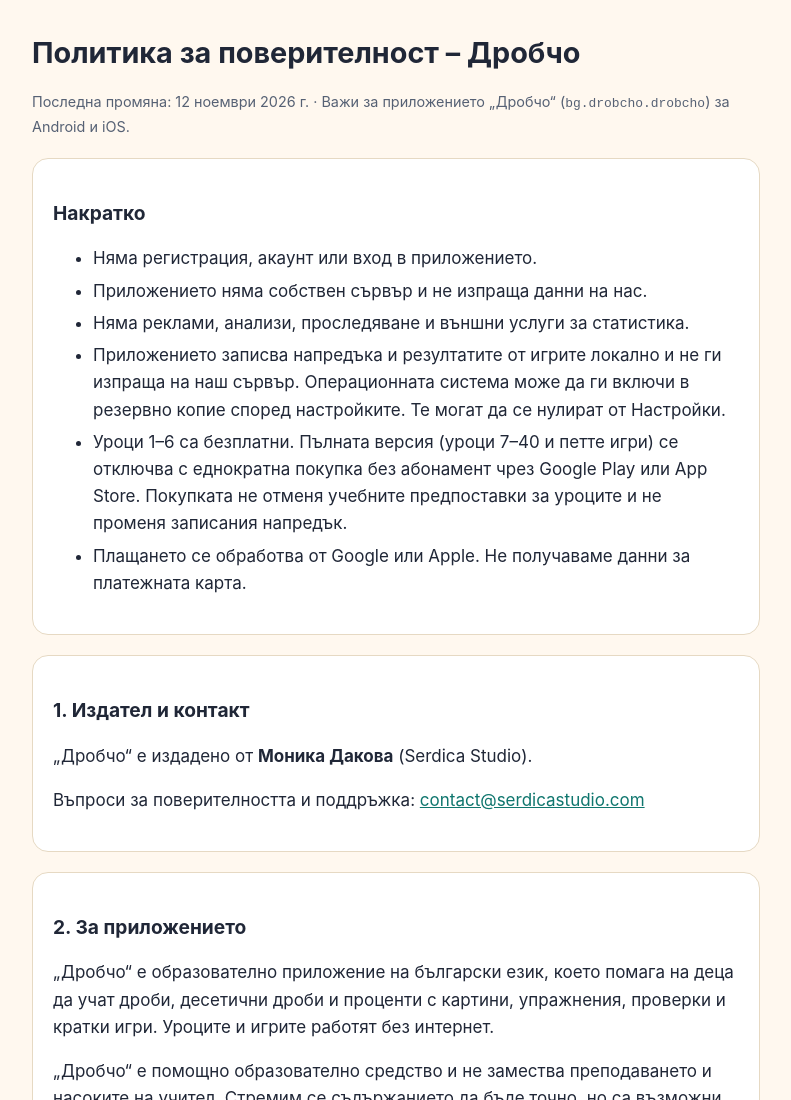
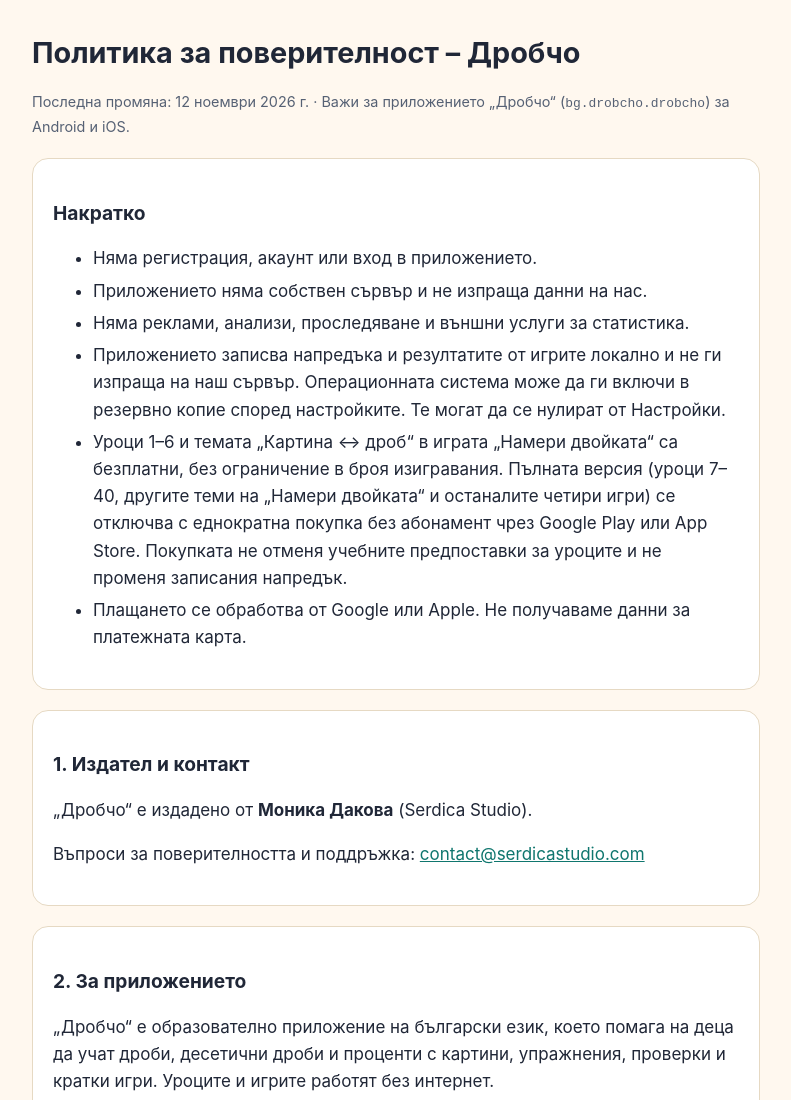
Before and after one commit to ddakov/drobcho-privacy, a plain HTML site: page index.html in a window 1280 px wide. Shown: the top 1100 px of the page, without its empty margins (244-1035 px from the left). Drawn offline with Linux system fonts and the light colour scheme.

Commit message:
Describe the free "Картина ↔ дроб" theme of Match Pairs
Same text as the app (drobcho commit dbcc0bf). Design unchanged.

Co-Authored-By: Claude Opus 5.5 <noreply@anthropic.com>

```diff
--- a/index.html
+++ b/index.html
@@ -37,7 +37,7 @@
       <li>Приложението няма собствен сървър и не изпраща данни на нас.</li>
       <li>Няма реклами, анализи, проследяване и външни услуги за статистика.</li>
       <li>Приложението записва напредъка и резултатите от игрите локално и не ги изпраща на наш сървър. Операционната система може да ги включи в резервно копие според настройките. Те могат да се нулират от Настройки.</li>
-      <li>Уроци 1–6 са безплатни. Пълната версия (уроци 7–40 и петте игри) се отключва с еднократна покупка без абонамент чрез Google Play или App Store. Покупката не отменя учебните предпоставки за уроците и не променя записания напредък.</li>
+      <li>Уроци 1–6 и темата „Картина ↔ дроб“ в играта „Намери двойката“ са безплатни, без ограничение в броя изигравания. Пълната версия (уроци 7–40, другите теми на „Намери двойката“ и останалите четири игри) се отключва с еднократна покупка без абонамент чрез Google Play или App Store. Покупката не отменя учебните предпоставки за уроците и не променя записания напредък.</li>
       <li>Плащането се обработва от Google или Apple. Не получаваме данни за платежната карта.</li>
     </ul>
   </section>
```
